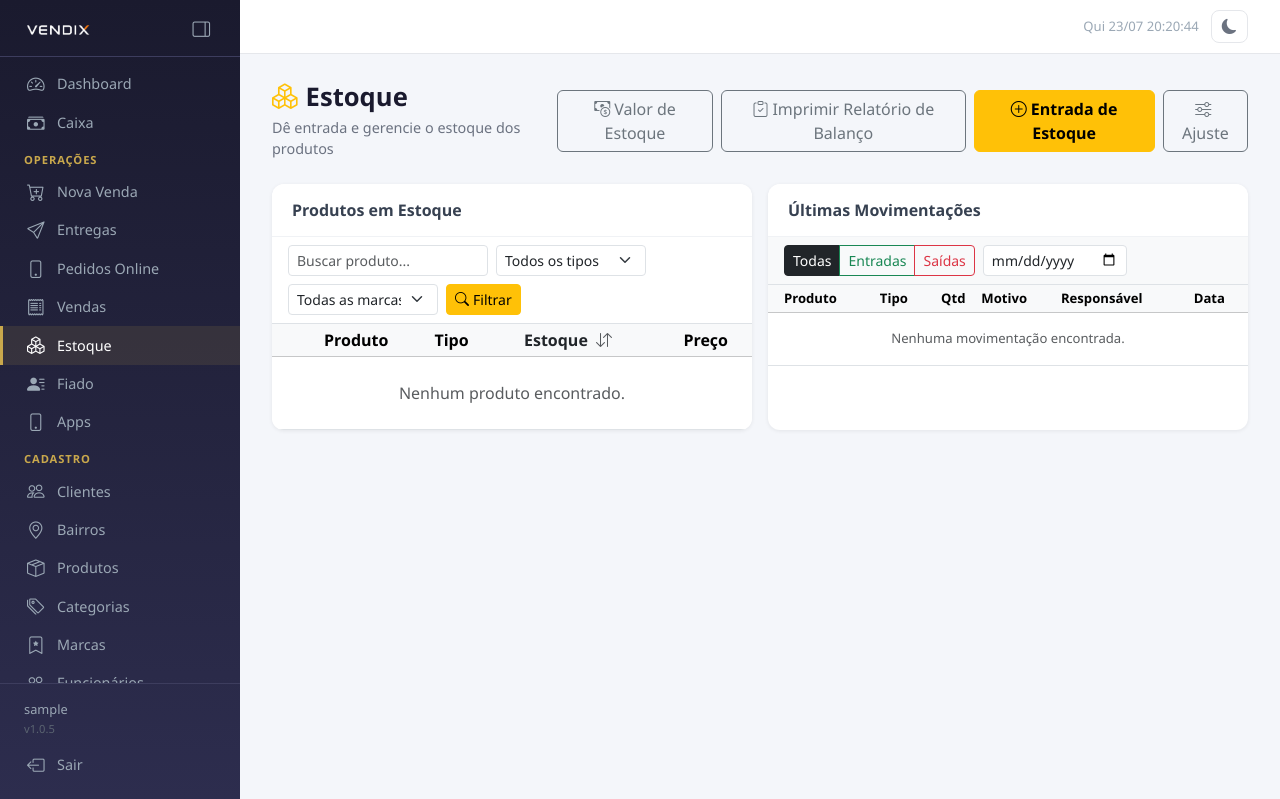
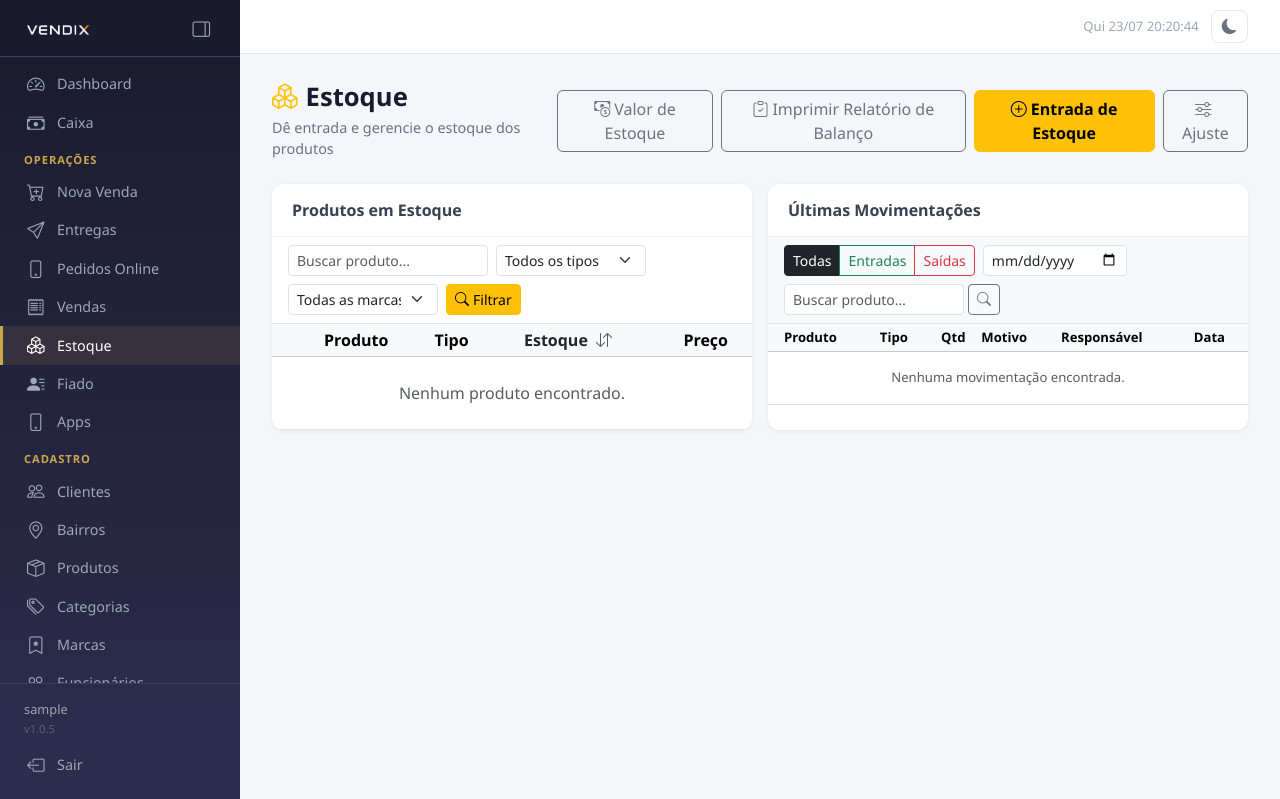
Before and after one commit to cavalinibruno-rgb/vendix, a Flask app: page /estoque/ in a window 1280 px wide. Shown: the top 799 px of the page. Run offline with Flask 3, Linux system fonts and the light colour scheme; the visitor is signed in with stand-in values (Sample User, id 1); data that the repository does not hold is empty; some libraries are stand-ins or nearby versions.

Commit message:
Feature: filtro por produto nas ultimas movimentacoes do estoque

```diff
--- a/app/routes/stock.py
+++ b/app/routes/stock.py
@@ -78,6 +78,7 @@ def index():
     filtro_tipo      = request.args.get('mov_tipo', '')
     filtro_data      = request.args.get('mov_data', '')
     filtro_operador  = request.args.get('mov_operador', '')
+    filtro_produto   = request.args.get('mov_produto', '').strip()
 
     mov_query = StockMovement.query.filter_by(tenant_id=tid())
     if filtro_tipo:
@@ -90,7 +91,9 @@ def index():
             pass
     if filtro_operador:
         mov_query = mov_query.filter(StockMovement.user_name == filtro_operador)
-    movimentos = mov_query.order_by(StockMovement.created_at.desc()).limit(100).all()
+    if filtro_produto:
+        mov_query = mov_query.filter(StockMovement.product_name.ilike(f'%{filtro_produto}%'))
+    movimentos = mov_query.order_by(StockMovement.created_at.desc()).limit(200).all()
 
     # Operadores com movimentações (para dropdown)
     operadores_mov = [r[0] for r in db.session.query(StockMovement.user_name)
@@ -103,7 +106,8 @@ def index():
         produtos=produtos, tipos=tipos, tipo_id=tipo_id, q=q, ordem=ordem,
         marcas=marcas, marca_id=marca_id, todos_produtos=todos_produtos,
         movimentos=movimentos, filtro_tipo=filtro_tipo, filtro_data=filtro_data,
-        filtro_operador=filtro_operador, operadores_mov=operadores_mov,
+        filtro_operador=filtro_operador, filtro_produto=filtro_produto,
+        operadores_mov=operadores_mov,
         eff_stock=eff_stock, eff_min=eff_min,
     )
 
--- a/app/templates/stock/index.html
+++ b/app/templates/stock/index.html
@@ -143,17 +143,28 @@
                   </div>
                   <input type="date" name="mov_data" value="{{ filtro_data }}"
                          class="form-control form-control-sm" style="width:auto;"
-                         onchange="window.location='?mov_tipo={{ filtro_tipo }}&mov_operador={{ filtro_operador }}&mov_data='+this.value+'&q={{ q }}&tipo={{ tipo_id or '' }}'">
+                         onchange="window.location='?mov_tipo={{ filtro_tipo }}&mov_operador={{ filtro_operador }}&mov_produto={{ filtro_produto }}&mov_data='+this.value+'&q={{ q }}&tipo={{ tipo_id or '' }}'">
                   {% if operadores_mov %}
                   <select class="form-select form-select-sm" style="width:auto;"
-                          onchange="window.location='?mov_tipo={{ filtro_tipo }}&mov_data={{ filtro_data }}&mov_operador='+this.value+'&q={{ q }}&tipo={{ tipo_id or '' }}'">
+                          onchange="window.location='?mov_tipo={{ filtro_tipo }}&mov_data={{ filtro_data }}&mov_produto={{ filtro_produto }}&mov_operador='+this.value+'&q={{ q }}&tipo={{ tipo_id or '' }}'">
                     <option value="">Todos operadores</option>
                     {% for op in operadores_mov %}
                     <option value="{{ op }}" {% if op == filtro_operador %}selected{% endif %}>{{ op }}</option>
                     {% endfor %}
                   </select>
                   {% endif %}
-                  {% if filtro_data or filtro_operador %}
+                  <form method="get" class="d-flex align-items-center gap-1 m-0">
+                    <input type="hidden" name="mov_tipo" value="{{ filtro_tipo }}">
+                    <input type="hidden" name="mov_data" value="{{ filtro_data }}">
+                    <input type="hidden" name="mov_operador" value="{{ filtro_operador }}">
+                    <input type="hidden" name="q" value="{{ q }}">
+                    <input type="hidden" name="tipo" value="{{ tipo_id or '' }}">
+                    <input type="text" name="mov_produto" value="{{ filtro_produto }}"
+                           class="form-control form-control-sm" style="width:180px;"
+                           placeholder="Buscar produto…">
+                    <button type="submit" class="btn btn-sm btn-outline-secondary"><i class="bi bi-search"></i></button>
+                  </form>
+                  {% if filtro_data or filtro_operador or filtro_produto %}
                   <a href="?mov_tipo={{ filtro_tipo }}&q={{ q }}&tipo={{ tipo_id or '' }}"
                      class="btn btn-outline-secondary btn-sm" title="Limpar filtros"><i class="bi bi-x"></i></a>
                   {% endif %}
```
